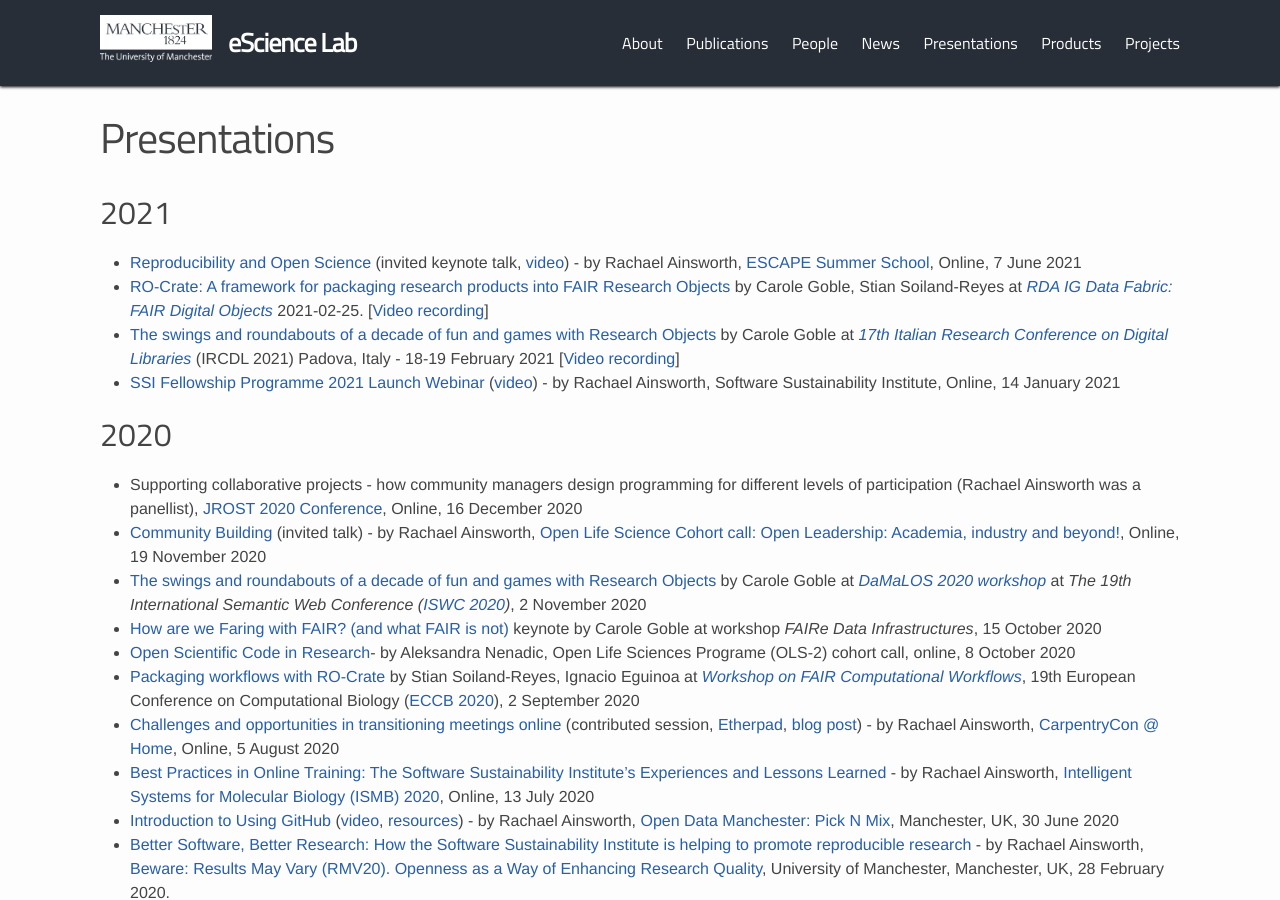
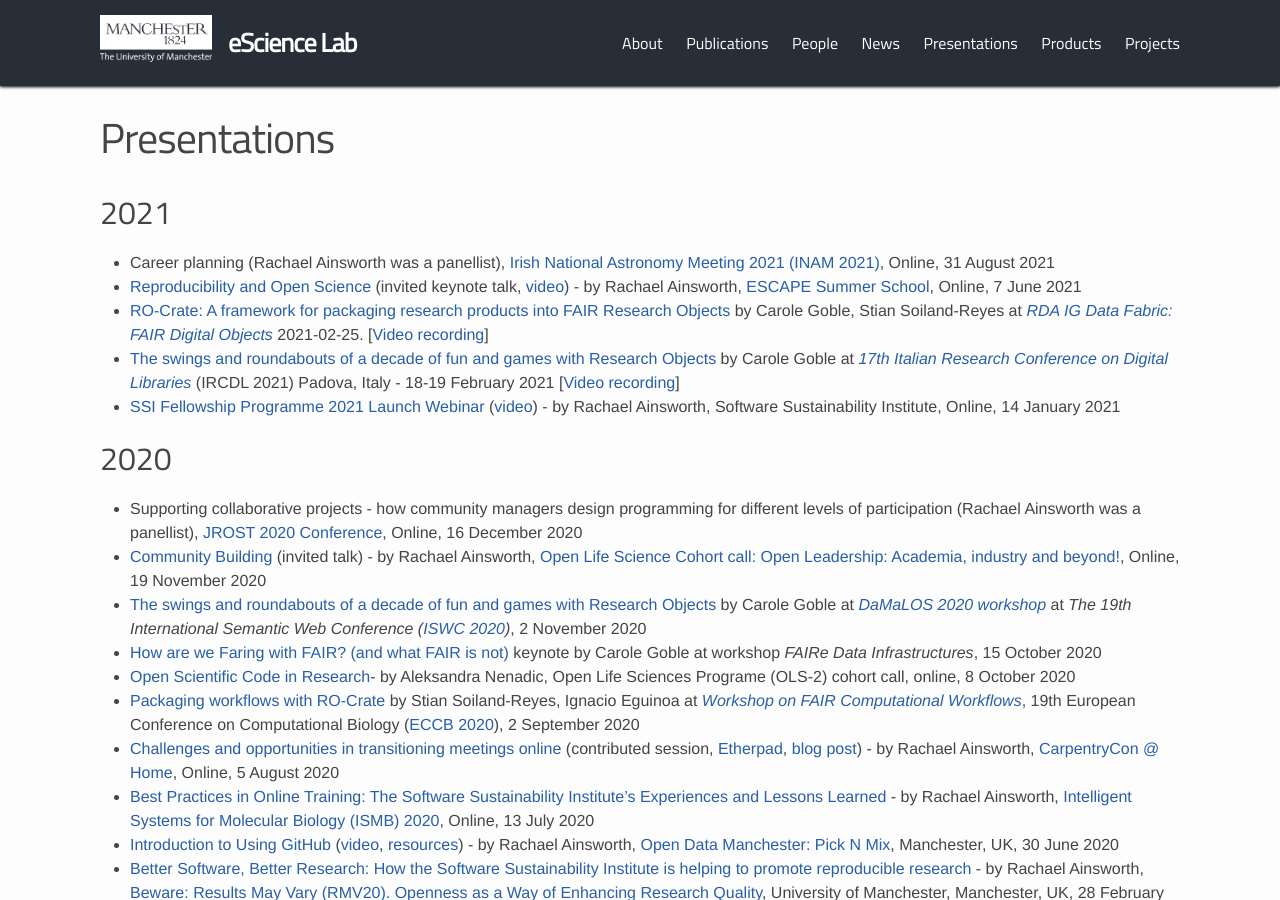
Before and after one commit to eScienceLab/eScienceLab.github.io, a Jekyll site: the page built from publications/presentations.md, in a window 1280 px wide and 900 px high. Built offline with Jekyll 4.4.1, drawn with Linux system fonts in a browser that asks for light colours; comment, search, counter and statistics services are not loaded.

Commit message:
Update presentations.md

```diff
--- a/publications/presentations.md
+++ b/publications/presentations.md
@@ -9,6 +9,7 @@
 
 ## 2021
 
+* Career planning (Rachael Ainsworth was a panellist), [Irish National Astronomy Meeting 2021 (INAM 2021)](https://astronomers.ie/inam-2021/), Online, 31 August 2021
 * [Reproducibility and Open Science](https://doi.org/10.6084/m9.figshare.14710110) (invited keynote talk, [video](https://youtu.be/TkIZ4FIGfBc)) - by Rachael Ainsworth, [ESCAPE Summer School](https://indico.in2p3.fr/event/20306/), Online, 7 June 2021
 * [RO-Crate: A framework for packaging research products into FAIR Research Objects](https://www.slideshare.net/carolegoble/rocrate-a-framework-for-packaging-research-products-into-fair-research-objects) by Carole Goble, Stian Soiland-Reyes at
 [_RDA IG Data Fabric: FAIR Digital Objects_](https://www.rd-alliance.org/group/data-fabric-ig/wiki/rda-ig-data-fabric-fair-digital-objects) 2021-02-25.
```
